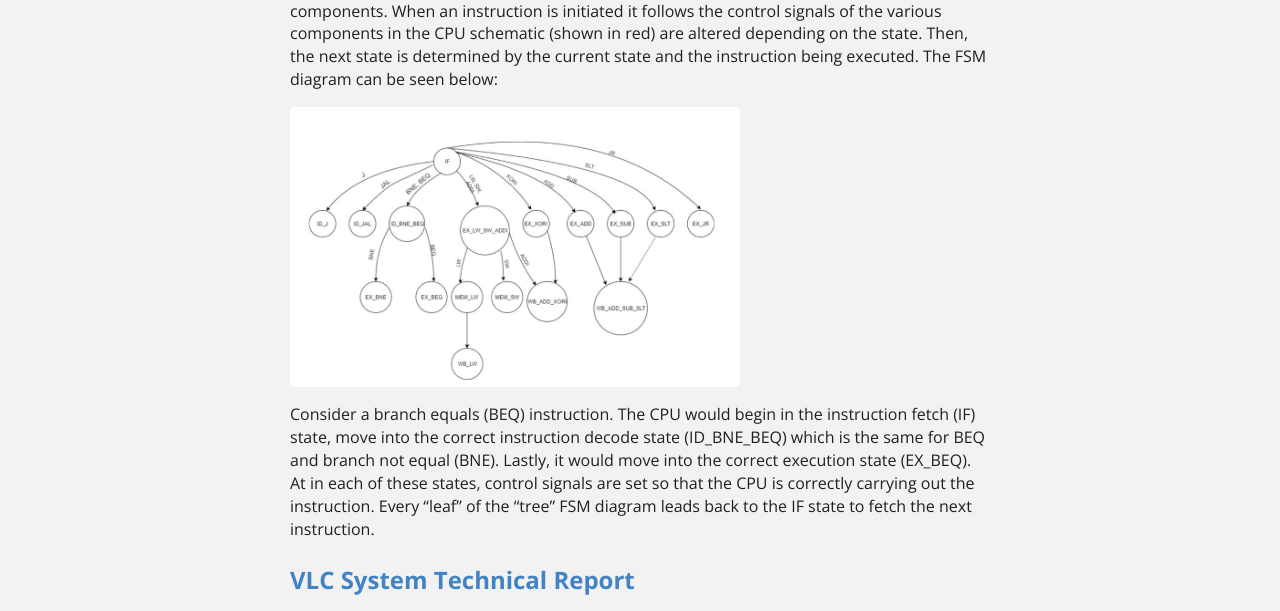
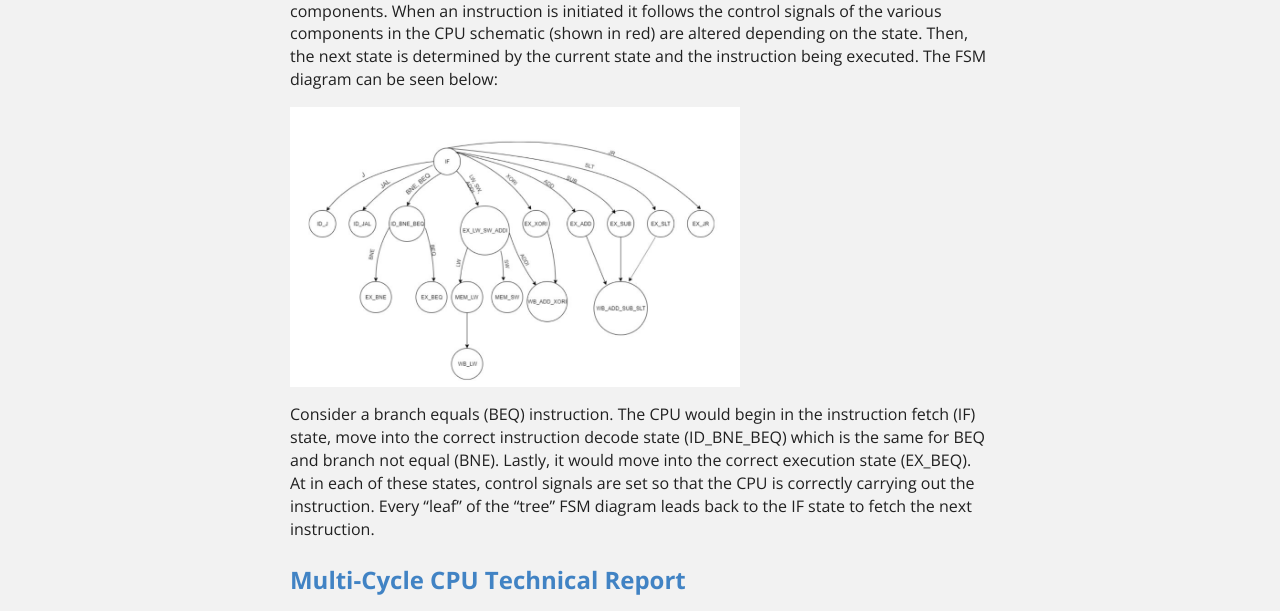
Before and after one commit to MarkG98/MarkG98.github.io, a Jekyll site: the page built from projects/project-6.md, in a window 1280 px wide. Shown: the part 910-1521 px from the top of the page. Built offline with Jekyll 4.4.1, drawn with Linux system fonts in a browser that asks for light colours.

Commit message:
Fixed typo

```diff
--- a/projects/project-6.md
+++ b/projects/project-6.md
@@ -21,11 +21,11 @@ In Olin College's Computer Architecture class, another peer and I designed and i
 
 Note that we also designed and implemented the arithmatic logic unit (ALU) and register file components. When an instruction is initiated it follows the control signals of the various components in the CPU schematic (shown in red) are altered depending on the state. Then, the next state is determined by the current state and the instruction being executed. The FSM diagram can be seen below:
 
-<img class="ui large rounded image" src="../images/FSM.JPG">
+<img class="ui large image" src="../images/FSM.JPG">
 
 Consider a branch equals (BEQ) instruction. The CPU would begin in the instruction fetch (IF) state, move into the correct instruction decode state (ID_BNE_BEQ) which is the same for BEQ and branch not equal (BNE). Lastly, it would move into the correct execution state (EX_BEQ). At in each of these states, control signals are set so that the CPU is correctly carrying out the instruction. Every "leaf" of the "tree" FSM diagram leads back to the IF state to fetch the next instruction.
 
-## [VLC System Technical Report](https://github.com/MarkG98/lab4-xx_the_tri_cyclers_xx/blob/master/Lab04_Report.pdf)
+## [Multi-Cycle CPU Technical Report](https://github.com/MarkG98/lab4-xx_the_tri_cyclers_xx/blob/master/Lab04_Report.pdf)
 
 
 Source: <a href="https://github.com/MarkG98/lab4-xx_the_tri_cyclers_xx"><i class="large github icon"></i>MarkG98 / lab4-xx_the_tri_cyclers_xx</a>
```
